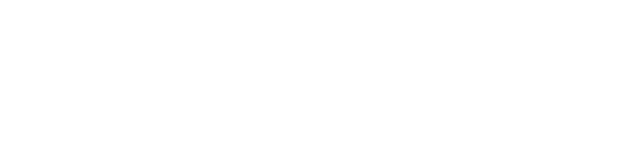
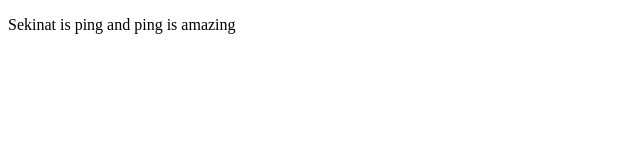
Before and after one commit to AminahAliu/PP-repository--A-S, a plain HTML site: page index.html in a window 1280 px wide. Shown: the whole page, without its empty margins (0-640 px from the left). Drawn offline with Linux system fonts and the light colour scheme.

Commit message:
<feat>: Updated index.html
In order to save the change to index.html

```diff
--- a/index.html
+++ b/index.html
@@ -7,6 +7,8 @@
     </head>
 
     <body>
+      <p> Sekinat is ping and ping is amazing
+      </p>
 
     </body>
 </html>
```
